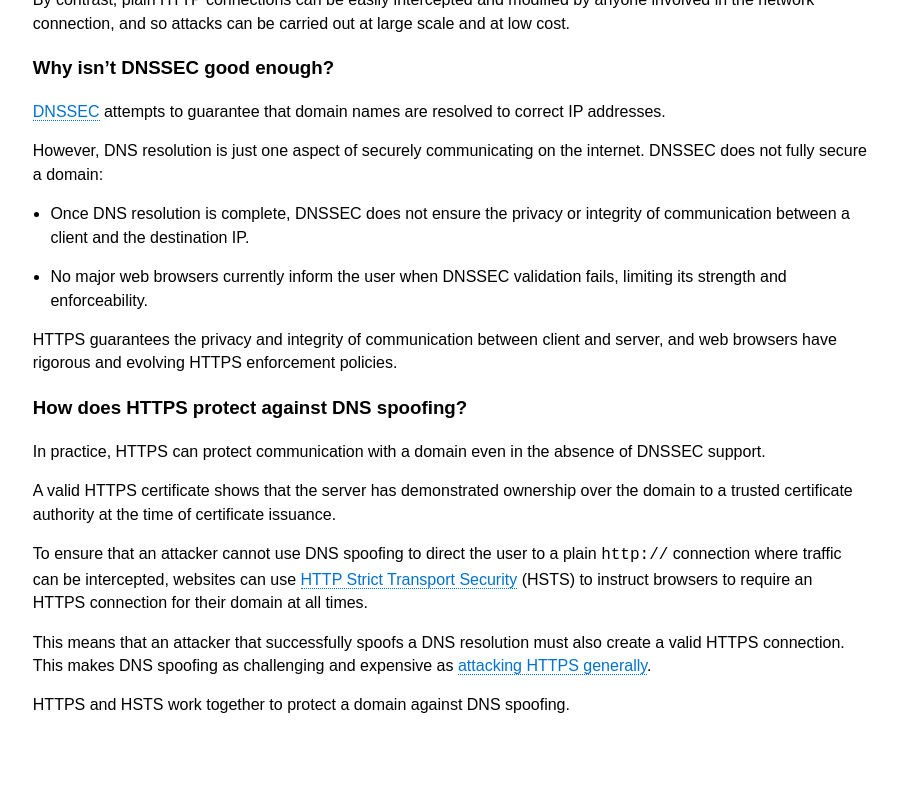
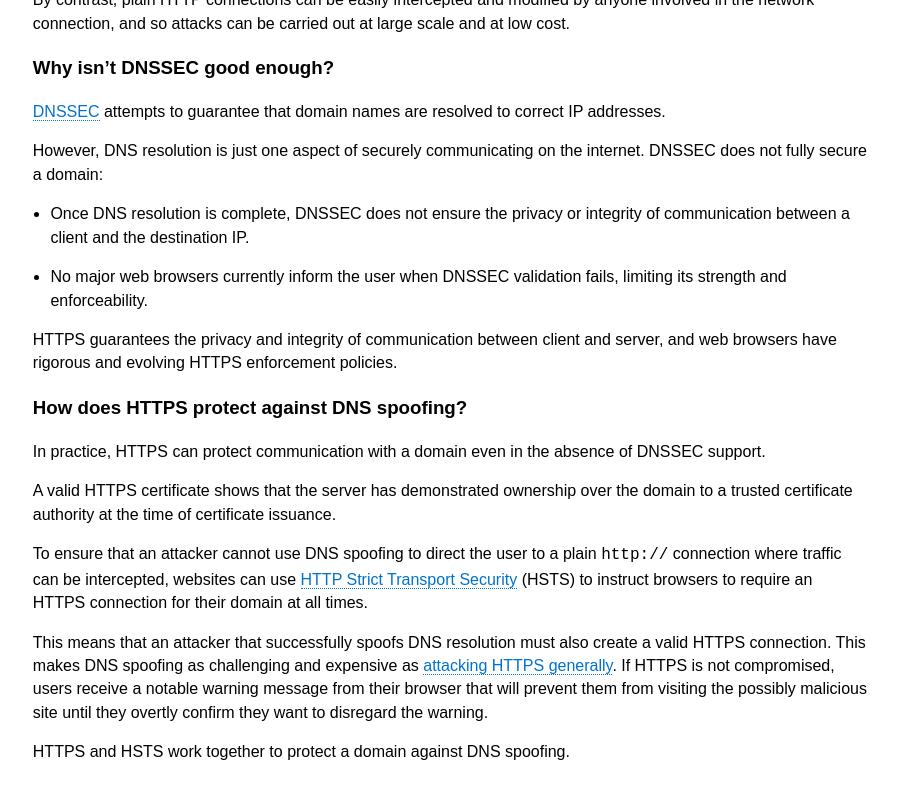
Before and after one commit to GSA/https, a Jekyll site: the page built from pages/faq.md, in a window 1280 px wide and 900 px high, scrolled down 1503 px. Shown: the top 799 px of the window, without its empty margins (352-1250 px from the left). Built offline with Jekyll 4.4.1, drawn with Linux system fonts in a browser that asks for light colours; Markdown is read by kramdown in place of the engine named in the settings.

Commit message:
Small clarification on warning messages
Might seem obvious, but given audience, I think it's a worthwhile addition.

Also could be a good section to drop in a screenshot of an example error.

```diff
--- a/pages/faq.md
+++ b/pages/faq.md
@@ -66,6 +66,6 @@
 
 To ensure that an attacker cannot use DNS spoofing to direct the user to a plain `http://` connection where traffic can be intercepted, websites can use [HTTP Strict Transport Security](/hsts/) (HSTS) to instruct browsers to require an HTTPS connection for their domain at all times.
 
-This means that an attacker that successfully spoofs a DNS resolution must also create a valid HTTPS connection. This makes DNS spoofing as challenging and expensive as [attacking HTTPS generally](#how-difficult-is-it-to-attack-an-https-connection?).
+This means that an attacker that successfully spoofs DNS resolution must also create a valid HTTPS connection. This makes DNS spoofing as challenging and expensive as [attacking HTTPS generally](#how-difficult-is-it-to-attack-an-https-connection?). If HTTPS is not compromised, users receive a notable warning message from their browser that will prevent them from visiting the possibly malicious site until they overtly confirm they want to disregard the warning.
 
 HTTPS and HSTS work together to protect a domain against DNS spoofing.
```
